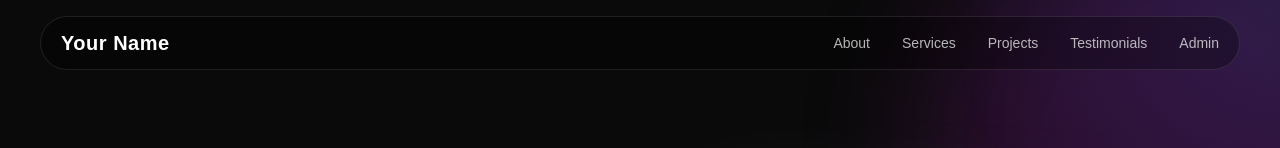
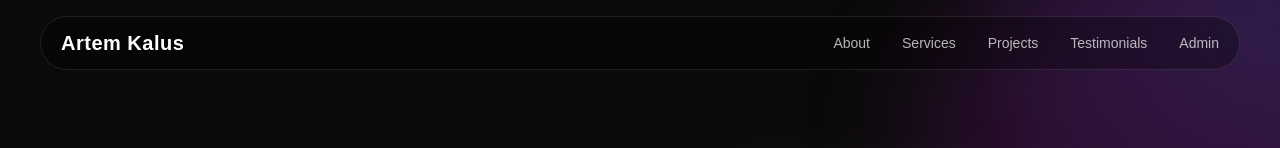
Before and after one commit to kalusartem/Full-Stack-Portfolio-2, a Next.js app: page / in a window 1280 px wide. Shown: the top 148 px of the page. Built offline with nearby package versions, Linux system fonts and the light colour scheme; no server answers; the database is empty.

Commit message:
name update

```diff
--- a/src/components/HomeClient.tsx
+++ b/src/components/HomeClient.tsx
@@ -85,7 +85,7 @@ export default function HomeClient({ projects, errorMessage }: Props) {
           <nav className="sticky top-4 z-30 animate-fade-in-down">
             <div className="flex items-center justify-between rounded-full border border-white/10 bg-black/30 px-5 py-3 backdrop-blur-xl">
               <div className="text-lg font-semibold tracking-wide md:text-xl">
-                Your Name
+                Artem Kalus
               </div>
 
               <div className="hidden items-center gap-8 text-sm text-white/70 md:flex">
```
